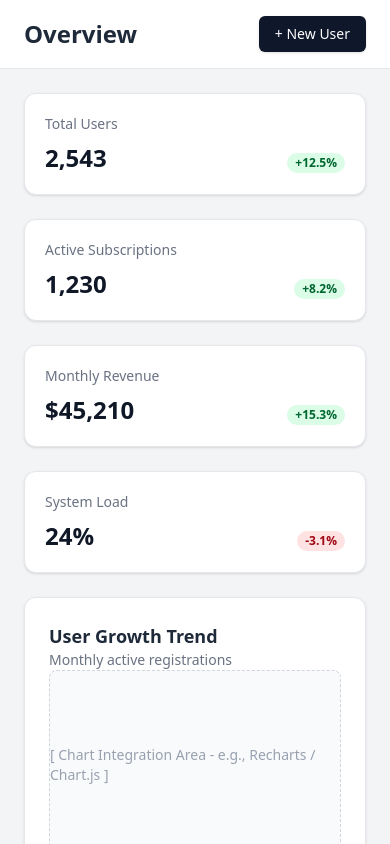
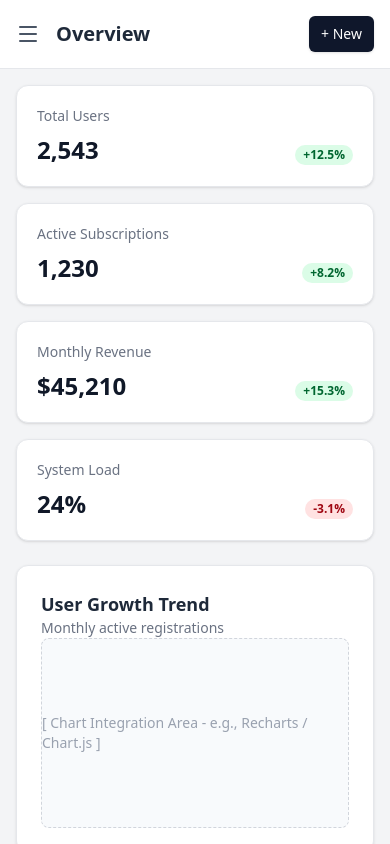
Before and after one commit to brunogithub22/Book-Seat-Overview, a Next.js app: page /dashboard in a window 390 px wide. Built offline with nearby package versions, Linux system fonts and the light colour scheme.

Commit message:
Make the auth google

```diff
--- a/app/(view)/(admin)/dashboard/page.tsx
+++ b/app/(view)/(admin)/dashboard/page.tsx
@@ -3,6 +3,8 @@
 
 import { useState } from 'react';
 import { useRouter } from 'next/navigation';
+import { Menu, X } from 'lucide-react';
+import { motion, AnimatePresence, type Variants } from 'framer-motion';
 
 // Mock metric data
 const stats = [
@@ -21,9 +23,25 @@ const recentUsers = [
   { id: 5, name: 'Evan Wright', email: 'evan@example.com', role: 'User', status: 'Inactive', date: '2026-08-05' },
 ];
 
+const NAV_ITEMS = ['Overview', 'Users', 'Analytics', 'Settings'];
+
+// Reusable scroll-reveal variants — container staggers its children in on view
+const containerVariants: Variants = {
+  hidden: {},
+  show: {
+    transition: { staggerChildren: 0.08 },
+  },
+};
+
+const itemVariants: Variants = {
+  hidden: { opacity: 0, y: 16 },
+  show: { opacity: 1, y: 0, transition: { duration: 0.35, ease: 'easeOut' } },
+};
+
 export default function AdminDashboard() {
   const [activeTab, setActiveTab] = useState('Overview');
   const [isSigningOut, setIsSigningOut] = useState(false);
+  const [isNavOpen, setIsNavOpen] = useState(false);
   const router = useRouter();
 
   async function handleSignOut() {
@@ -43,10 +61,15 @@ export default function AdminDashboard() {
     }
   }
 
-  return (
-    <div className="flex h-screen bg-gray-100 font-sans">
-      {/* Sidebar */}
-      <aside className="w-64 bg-slate-900 text-white flex flex-col justify-between p-4 hidden md:flex">
+  function selectTab(item: string) {
+    setActiveTab(item);
+    setIsNavOpen(false); // close drawer after picking a section on mobile
+  }
+
+  // Shared sidebar content so desktop rail and mobile drawer never drift apart
+  function SidebarContent() {
+    return (
+      <>
         <div>
           <div className="flex items-center space-x-2 px-2 py-3 mb-6">
             <div className="h-8 w-8 bg-blue-600 rounded-lg flex items-center justify-center font-bold text-xl">A</div>
@@ -54,17 +77,24 @@ export default function AdminDashboard() {
           </div>
 
           <nav className="space-y-1">
-            {['Overview', 'Users', 'Analytics', 'Settings'].map((item) => (
+            {NAV_ITEMS.map((item) => (
               <button
                 key={item}
-                onClick={() => setActiveTab(item)}
-                className={`w-full flex items-center px-3 py-2 text-sm font-medium rounded-md transition-colors ${
+                onClick={() => selectTab(item)}
+                className={`relative w-full flex items-center px-3 py-2 text-sm font-medium rounded-md transition-colors ${
                   activeTab === item
-                    ? 'bg-blue-600 text-white'
+                    ? 'text-white'
                     : 'text-gray-300 hover:bg-slate-800 hover:text-white'
                 }`}
               >
-                {item}
+                {activeTab === item && (
+                  <motion.span
+                    layoutId="active-nav-pill"
+                    className="absolute inset-0 bg-blue-600 rounded-md"
+                    transition={{ type: 'spring', stiffness: 400, damping: 32 }}
+                  />
+                )}
+                <span className="relative z-10">{item}</span>
               </button>
             ))}
           </nav>
@@ -84,31 +114,109 @@ export default function AdminDashboard() {
           <button
             onClick={handleSignOut}
             disabled={isSigningOut}
-            className="w-full flex items-center justify-center px-3 py-2 text-sm font-medium rounded-md text-gray-300 border border-slate-700 hover:bg-slate-800 hover:text-white transition-colors disabled:opacity-50 disabled:cursor-not-allowed"
+            className="w-full flex items-center justify-center px-3 mt-2 py-2 text-sm font-medium rounded-md text-gray-300 border border-slate-700 hover:bg-slate-800 hover:text-white transition-colors disabled:opacity-50 disabled:cursor-not-allowed"
           >
             {isSigningOut ? 'Signing out…' : 'Sign out'}
           </button>
         </div>
+      </>
+    );
+  }
+
+  return (
+    <div className="flex h-screen bg-gray-100 font-sans">
+      {/* Desktop sidebar — unchanged, just extracted into SidebarContent */}
+      <aside className="w-64 bg-slate-900 text-white flex-col justify-between p-4 hidden md:flex">
+        <SidebarContent />
       </aside>
 
+      {/* Mobile drawer — animated backdrop + slide-in panel, only mounted below md */}
+      <AnimatePresence>
+        {isNavOpen && (
+          <div className="md:hidden fixed inset-0 z-40 flex">
+            <motion.div
+              className="fixed inset-0 bg-black/50"
+              onClick={() => setIsNavOpen(false)}
+              aria-hidden="true"
+              initial={{ opacity: 0 }}
+              animate={{ opacity: 1 }}
+              exit={{ opacity: 0 }}
+              transition={{ duration: 0.2 }}
+            />
+            <motion.aside
+              className="relative z-50 w-64 bg-slate-900 text-white flex flex-col justify-between p-4 h-full shadow-xl"
+              initial={{ x: '-100%' }}
+              animate={{ x: 0 }}
+              exit={{ x: '-100%' }}
+              transition={{ type: 'tween', ease: 'easeOut', duration: 0.25 }}
+            >
+              <button
+                onClick={() => setIsNavOpen(false)}
+                className="absolute top-3 right-3 text-gray-400 hover:text-white p-1"
+                aria-label="Close menu"
+              >
+                <X className="h-5 w-5" />
+              </button>
+              <SidebarContent />
+            </motion.aside>
+          </div>
+        )}
+      </AnimatePresence>
+
       {/* Main Content Area */}
-      <div className="flex-1 flex flex-col overflow-y-auto">
+      <div className="flex-1 flex flex-col overflow-y-auto min-w-0">
         {/* Top Bar */}
-        <header className="bg-white border-b border-gray-200 px-6 py-4 flex items-center justify-between">
-          <h1 className="text-2xl font-semibold text-gray-800">{activeTab}</h1>
-          <div className="flex items-center space-x-4">
-            <button className="bg-slate-900 hover:bg-slate-800 text-white text-sm font-medium px-4 py-2 rounded-md shadow transition">
-              + New User
+        <header className="bg-white border-b border-gray-200 px-4 md:px-6 py-4 flex items-center justify-between gap-3">
+          <div className="flex items-center gap-3 min-w-0">
+            <button
+              onClick={() => setIsNavOpen(true)}
+              className="md:hidden text-gray-600 hover:text-gray-900 p-1 -ml-1 flex-shrink-0"
+              aria-label="Open menu"
+            >
+              <Menu className="h-6 w-6" />
             </button>
+            <AnimatePresence mode="wait">
+              <motion.h1
+                key={activeTab}
+                initial={{ opacity: 0, y: -6 }}
+                animate={{ opacity: 1, y: 0 }}
+                exit={{ opacity: 0, y: 6 }}
+                transition={{ duration: 0.15 }}
+                className="text-xl md:text-2xl font-semibold text-gray-800 truncate"
+              >
+                {activeTab}
+              </motion.h1>
+            </AnimatePresence>
+          </div>
+          <div className="flex items-center space-x-4 flex-shrink-0">
+            <motion.button
+              whileHover={{ scale: 1.03 }}
+              whileTap={{ scale: 0.97 }}
+              className="bg-slate-900 hover:bg-slate-800 text-white text-sm font-medium px-3 md:px-4 py-2 rounded-md shadow transition-colors whitespace-nowrap"
+            >
+              <span className="hidden sm:inline">+ New User</span>
+              <span className="sm:hidden">+ New</span>
+            </motion.button>
           </div>
         </header>
 
         {/* Dashboard Body */}
-        <main className="p-6 space-y-6">
-          {/* Key Metrics Grid */}
-          <div className="grid grid-cols-1 sm:grid-cols-2 lg:grid-cols-4 gap-6">
+        <main className="p-4 md:p-6 space-y-6">
+          {/* Key Metrics Grid — staggers in on mount, re-plays if you scroll away and back */}
+          <motion.div
+            variants={containerVariants}
+            initial="hidden"
+            whileInView="show"
+            viewport={{ once: true, amount: 0.3 }}
+            className="grid grid-cols-1 sm:grid-cols-2 lg:grid-cols-4 gap-4 md:gap-6"
+          >
             {stats.map((stat) => (
-              <div key={stat.name} className="bg-white p-5 rounded-xl border border-gray-200 shadow-sm">
+              <motion.div
+                key={stat.name}
+                variants={itemVariants}
+                whileHover={{ y: -3 }}
+                className="bg-white p-5 rounded-xl border border-gray-200 shadow-sm"
+              >
                 <p className="text-sm font-medium text-gray-500">{stat.name}</p>
                 <div className="flex items-baseline justify-between mt-2">
                   <p className="text-2xl font-bold text-gray-900">{stat.value}</p>
@@ -122,13 +230,22 @@ export default function AdminDashboard() {
                     {stat.change}
                   </span>
                 </div>
-              </div>
+              </motion.div>
             ))}
-          </div>
+          </motion.div>
 
-          {/* Charts Placeholder Section */}
-          <div className="grid grid-cols-1 lg:grid-cols-3 gap-6">
-            <div className="lg:col-span-2 bg-white p-6 rounded-xl border border-gray-200 shadow-sm flex flex-col justify-between h-72">
+          {/* Charts Placeholder Section — reveals as it scrolls into view */}
+          <motion.div
+            variants={containerVariants}
+            initial="hidden"
+            whileInView="show"
+            viewport={{ once: true, amount: 0.2 }}
+            className="grid grid-cols-1 lg:grid-cols-3 gap-4 md:gap-6"
+          >
+            <motion.div
+              variants={itemVariants}
+              className="lg:col-span-2 bg-white p-6 rounded-xl border border-gray-200 shadow-sm flex flex-col justify-between h-72"
+            >
               <div>
                 <h2 className="text-lg font-semibold text-gray-800">User Growth Trend</h2>
                 <p className="text-sm text-gray-500">Monthly active registrations</p>
@@ -136,9 +253,12 @@ export default function AdminDashboard() {
               <div className="h-48 w-full bg-slate-50 border border-dashed border-gray-300 rounded-lg flex items-center justify-center text-gray-400 text-sm">
                 [ Chart Integration Area - e.g., Recharts / Chart.js ]
               </div>
-            </div>
+            </motion.div>
 
-            <div className="bg-white p-6 rounded-xl border border-gray-200 shadow-sm flex flex-col justify-between h-72">
+            <motion.div
+              variants={itemVariants}
+              className="bg-white p-6 rounded-xl border border-gray-200 shadow-sm flex flex-col justify-between h-72"
+            >
               <div>
                 <h2 className="text-lg font-semibold text-gray-800">Role Distribution</h2>
                 <p className="text-sm text-gray-500">User permissions breakdown</p>
@@ -146,12 +266,18 @@ export default function AdminDashboard() {
               <div className="h-48 w-full bg-slate-50 border border-dashed border-gray-300 rounded-lg flex items-center justify-center text-gray-400 text-sm">
                 [ Pie Chart Placeholder ]
               </div>
-            </div>
-          </div>
+            </motion.div>
+          </motion.div>
 
-          {/* Recent Activity Table */}
-          <div className="bg-white rounded-xl border border-gray-200 shadow-sm overflow-hidden">
-            <div className="px-6 py-4 border-b border-gray-200 flex justify-between items-center">
+          {/* Recent Activity Table — rows stagger in, each also fades in on scroll */}
+          <motion.div
+            initial={{ opacity: 0, y: 20 }}
+            whileInView={{ opacity: 1, y: 0 }}
+            viewport={{ once: true, amount: 0.15 }}
+            transition={{ duration: 0.35, ease: 'easeOut' }}
+            className="bg-white rounded-xl border border-gray-200 shadow-sm overflow-hidden"
+          >
+            <div className="px-4 md:px-6 py-4 border-b border-gray-200 flex justify-between items-center">
               <h2 className="text-lg font-semibold text-gray-800">Recent Registrations</h2>
               <button className="text-sm text-blue-600 hover:underline font-medium">View All</button>
             </div>
@@ -159,22 +285,32 @@ export default function AdminDashboard() {
               <table className="w-full text-left text-sm">
                 <thead className="bg-gray-50 text-gray-500 border-b border-gray-200">
                   <tr>
-                    <th className="px-6 py-3 font-medium">User</th>
-                    <th className="px-6 py-3 font-medium">Role</th>
-                    <th className="px-6 py-3 font-medium">Status</th>
-                    <th className="px-6 py-3 font-medium">Joined Date</th>
-                    <th className="px-6 py-3 font-medium text-right">Action</th>
+                    <th className="px-4 md:px-6 py-3 font-medium">User</th>
+                    <th className="px-4 md:px-6 py-3 font-medium">Role</th>
+                    <th className="px-4 md:px-6 py-3 font-medium">Status</th>
+                    <th className="px-4 md:px-6 py-3 font-medium">Joined Date</th>
+                    <th className="px-4 md:px-6 py-3 font-medium text-right">Action</th>
                   </tr>
                 </thead>
-                <tbody className="divide-y divide-gray-200 text-gray-700">
+                <motion.tbody
+                  variants={containerVariants}
+                  initial="hidden"
+                  whileInView="show"
+                  viewport={{ once: true, amount: 0.1 }}
+                  className="divide-y divide-gray-200 text-gray-700"
+                >
                   {recentUsers.map((user) => (
-                    <tr key={user.id} className="hover:bg-gray-50 transition">
-                      <td className="px-6 py-4">
+                    <motion.tr
+                      key={user.id}
+                      variants={itemVariants}
+                      className="hover:bg-gray-50 transition-colors"
+                    >
+                      <td className="px-4 md:px-6 py-4">
                         <p className="font-medium text-gray-900">{user.name}</p>
                         <p className="text-xs text-gray-500">{user.email}</p>
                       </td>
-                      <td className="px-6 py-4">{user.role}</td>
-                      <td className="px-6 py-4">
+                      <td className="px-4 md:px-6 py-4">{user.role}</td>
+                      <td className="px-4 md:px-6 py-4">
                         <span
                           className={`inline-block px-2 py-0.5 text-xs font-semibold rounded-full ${
                             user.status === 'Active'
@@ -187,16 +323,16 @@ export default function AdminDashboard() {
                           {user.status}
                         </span>
                       </td>
-                      <td className="px-6 py-4 text-gray-500">{user.date}</td>
-                      <td className="px-6 py-4 text-right">
+                      <td className="px-4 md:px-6 py-4 text-gray-500">{user.date}</td>
+                      <td className="px-4 md:px-6 py-4 text-right">
                         <button className="text-slate-600 hover:text-slate-900 font-medium">Edit</button>
                       </td>
-                    </tr>
+                    </motion.tr>
                   ))}
-                </tbody>
+                </motion.tbody>
               </table>
             </div>
-          </div>
+          </motion.div>
         </main>
       </div>
     </div>
--- a/app/(view)/(auth)/login/action.ts
+++ b/app/(view)/(auth)/login/action.ts
@@ -1,5 +1,6 @@
 "use client";
 
+import {getCookie} from "@/utils/cookie"
 
 export interface AuthResponse {
   token: string;
--- a/app/(view)/(public)/page.tsx
+++ b/app/(view)/(public)/page.tsx
@@ -3,6 +3,7 @@ import Link from 'next/link';
 import { ArrowRight, BookMarked, ShieldCheck, LineChart, Users2 } from 'lucide-react';
 import {MainFooter} from '@/components/common/footer';
 import { CSRF_signin } from '../(auth)/login/action';
+import {getCookie} from "@/utils/cookie"
 import { useEffect } from 'react';
 
 
--- a/package.json
+++ b/package.json
@@ -11,6 +11,7 @@
   "dependencies": {
     "axion": "^0.1.0",
     "axios": "^1.19.0",
+    "framer-motion": "^13.0.0",
     "lucide-react": "^1.28.0",
     "next": "16.2.12",
     "react": "19.2.4",
--- a/proxy.ts
+++ b/proxy.ts
@@ -8,7 +8,7 @@ export function proxy(request: NextRequest) {
   const preAuthtoken = request.cookies.get('pre_auth_token')?.value
   console.log('Middleware: Checking access token for path:', pathname, 'Access Token:', accesstoken, 'Pre-Auth Token:', preAuthtoken)
 
-  if (pathname.startsWith('/dashboard') && (!accesstoken || !preAuthtoken)) {
+  if (pathname.startsWith('/dashboard') && (!accesstoken && !preAuthtoken)) {
     return NextResponse.redirect(new URL('/login', request.url))
   }
 }
--- a/utils/cookie.ts
+++ b/utils/cookie.ts
@@ -1,4 +1,4 @@
-function getCookie(name: string): string | null {
+export function getCookie(name: string): string | null {
   const match = document.cookie.match(
     new RegExp('(?:^|; )' + name + '=([^;]*)')
   );
```
Also changed, not shown: 1 other file (tests, documents, lock files or other folders).
